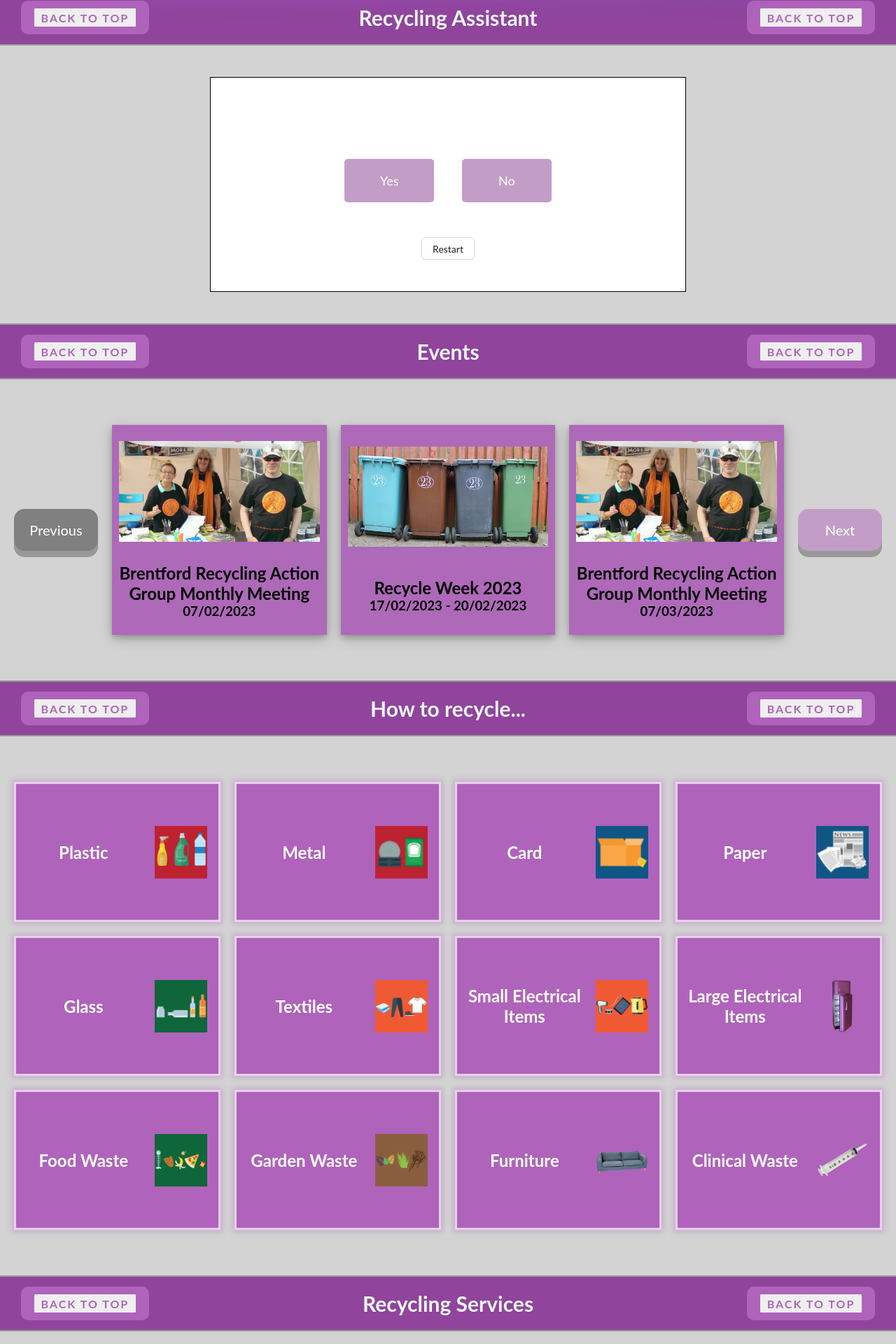
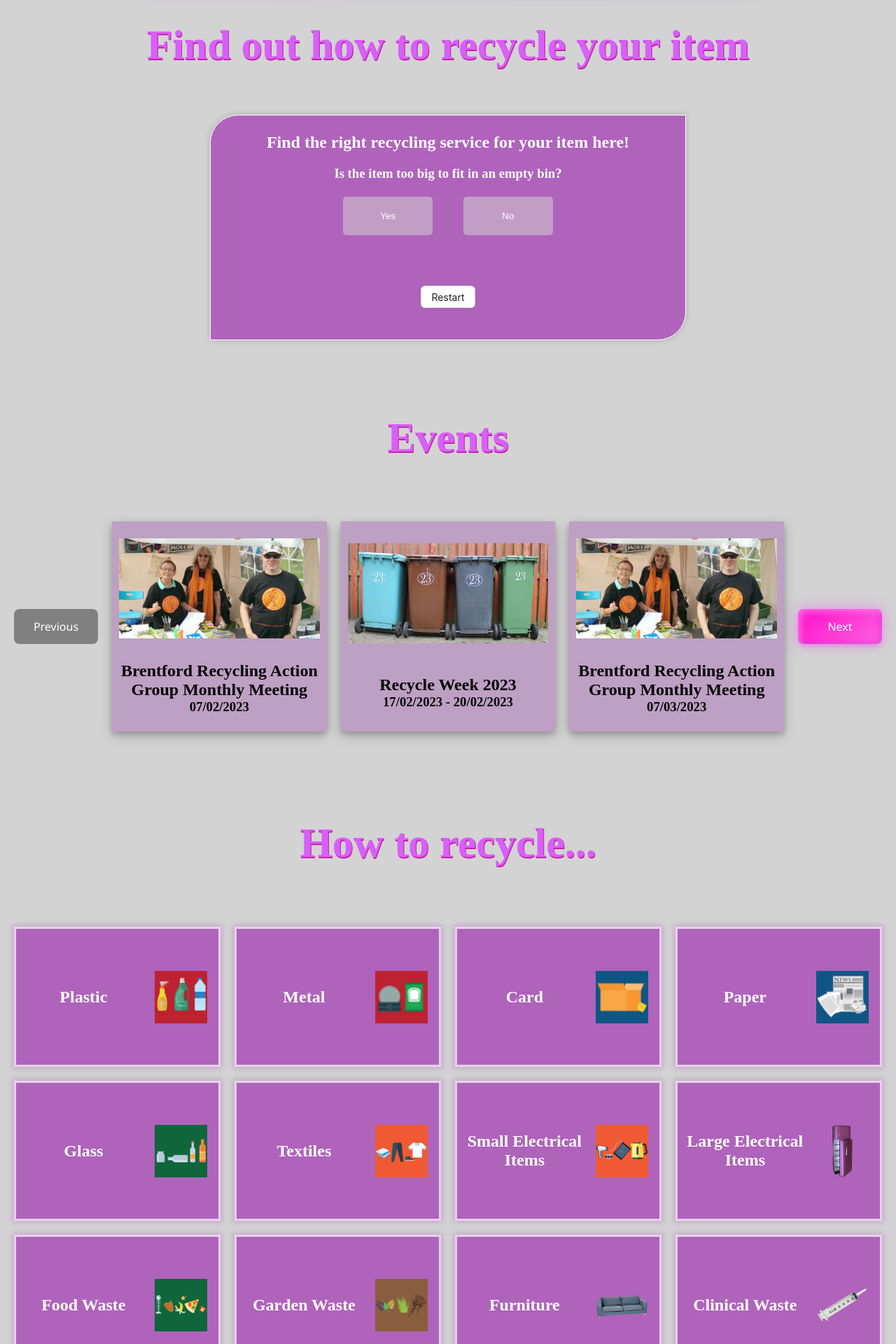
Before and after one commit to ajn2020/test, a Next.js app: page / in a window 1280 px wide. Shown: the part 524-2444 px from the top of the page at 70% size. Built offline with nearby package versions, Linux system fonts and the light colour scheme.

Commit message:
animation+'back to top'

```diff
--- a/components/EventCardCarousel.tsx
+++ b/components/EventCardCarousel.tsx
@@ -5,6 +5,7 @@ import { Events } from "@/data/Events";
 
 type EventCardCarouselProps = {
   events: Array<Events>;
+  t2: boolean;
 };
 
 export default function EventCardCarousel(props: EventCardCarouselProps) {
@@ -38,8 +39,19 @@ export default function EventCardCarousel(props: EventCardCarouselProps) {
           Previous
         </button>
       </div>
+      {/* props.t2 */}
       <div className="event-card-carousel">
-        {displayedEvents.map((event) => (
+        {displayedEvents.map((event, i) => (
+          <div
+            style={{
+              animationDelay: i * 0.2 + "s",
+            }}
+            className={
+              props.t2
+                ? `animate__animated animate__rollIn animate__delay-${i + 0.1}s`
+                : ""
+            }
+          >
             <EventCard
               key={uuidv4()}
               image={event.image}
@@ -47,6 +59,7 @@ export default function EventCardCarousel(props: EventCardCarouselProps) {
               date={event.date}
               description={event.description}
             />
+          </div>
         ))}
       </div>
       <div className="event-card-carousel-button-div">
--- a/components/Fact.tsx
+++ b/components/Fact.tsx
@@ -16,9 +16,7 @@ export default function Fact() {
     <div className="factBox">
       <h3>{currentFact.title}</h3>
       <br />
-      <ReactMarkdown className="fact-box-content">
-        {currentFact.content}
-      </ReactMarkdown>
+      <ReactMarkdown>{currentFact.content}</ReactMarkdown>
     </div>
   );
 }
--- a/components/Header.tsx
+++ b/components/Header.tsx
@@ -19,7 +19,7 @@ export default function Header(props: HeaderProps) {
 
   return (
     <>
-      <div className="header" id="Header">
+      <div className="header animate__animated animate__fadeIn" id="Header">
         <div className="header-title">Hounslow Recycling Hub</div>
         <br />
         <div className="header-description">
--- a/components/ItemTypeCardGrid.tsx
+++ b/components/ItemTypeCardGrid.tsx
@@ -2,11 +2,23 @@ import ItemTypeCard from "@/components/ItemTypeCard";
 
 type ItemTypeCardGridProps = {
   openAccordion(id: string): void;
+  t3: boolean;
 };
 
 export default function ItemTypeCardGrid(props: ItemTypeCardGridProps) {
   return (
     <div className="item-type-card-grid">
+      <div
+        style={{
+          animationDelay: "0.1s",
+          width: '100%'
+        }}
+        className={
+          props.t3
+            ? `animate__animated animate__zoomIn animate__delay-0.1s`
+            : ""
+        }
+      >
         <ItemTypeCard
           frontTitle="Plastic"
           frontImage="./plastic.png"
@@ -15,6 +27,18 @@ export default function ItemTypeCardGrid(props: ItemTypeCardGridProps) {
           serviceID="Red Recycling Box"
           openAccordion={props.openAccordion}
         />
+      </div>
+      <div
+        style={{
+          animationDelay: "0.2s",
+          width: '100%'
+        }}
+        className={
+          props.t3
+            ? `animate__animated animate__zoomIn animate__delay-0.2s`
+            : ""
+        }
+      >
         <ItemTypeCard
           frontTitle="Metal"
           frontImage="./metal.png"
@@ -23,6 +47,18 @@ export default function ItemTypeCardGrid(props: ItemTypeCardGridProps) {
           serviceID="Red Recycling Box"
           openAccordion={props.openAccordion}
         />
+      </div>
+      <div
+        style={{
+          animationDelay: "0.3s",
+          width: '100%'
+        }}
+        className={
+          props.t3
+            ? `animate__animated animate__zoomIn animate__delay-0.3s`
+            : ""
+        }
+      >
         <ItemTypeCard
           frontTitle="Card"
           frontImage="./card.png"
@@ -31,6 +67,18 @@ export default function ItemTypeCardGrid(props: ItemTypeCardGridProps) {
           serviceID="Blue Recycling Box"
           openAccordion={props.openAccordion}
         />
+      </div>
+      <div
+        style={{
+          animationDelay: "0.4s",
+          width: '100%'
+        }}
+        className={
+          props.t3
+            ? `animate__animated animate__zoomIn animate__delay-0.4s`
+            : ""
+        }
+      >
         <ItemTypeCard
           frontTitle="Paper"
           frontImage="./paper.png"
@@ -39,6 +87,18 @@ export default function ItemTypeCardGrid(props: ItemTypeCardGridProps) {
           serviceID="Blue Recycling Box"
           openAccordion={props.openAccordion}
         />
+      </div>
+      <div
+        style={{
+          animationDelay: "0.5s",
+          width: '100%'
+        }}
+        className={
+          props.t3
+            ? `animate__animated animate__zoomIn animate__delay-0.4s`
+            : ""
+        }
+      >
         <ItemTypeCard
           frontTitle="Glass"
           frontImage="./glass.png"
@@ -47,6 +107,18 @@ export default function ItemTypeCardGrid(props: ItemTypeCardGridProps) {
           serviceID="Green Recycling Box"
           openAccordion={props.openAccordion}
         />
+      </div>
+      <div
+        style={{
+          animationDelay: "0.6s",
+          width: '100%'
+        }}
+        className={
+          props.t3
+            ? `animate__animated animate__zoomIn animate__delay-0.5s`
+            : ""
+        }
+      >
         <ItemTypeCard
           frontTitle="Textiles"
           frontImage="./textiles.png"
@@ -55,6 +127,18 @@ export default function ItemTypeCardGrid(props: ItemTypeCardGridProps) {
           serviceID="Tied Carrier Bag (1)"
           openAccordion={props.openAccordion}
         />
+      </div>
+      <div
+        style={{
+          animationDelay: "0.7s",
+          width: '100%'
+        }}
+        className={
+          props.t3
+            ? `animate__animated animate__zoomIn animate__delay-0.6s`
+            : ""
+        }
+      >
         <ItemTypeCard
           frontTitle="Small Electrical Items"
           frontImage="./small_electrical_items.png"
@@ -63,6 +147,18 @@ export default function ItemTypeCardGrid(props: ItemTypeCardGridProps) {
           serviceID="Tied Carrier Bag (2)"
           openAccordion={props.openAccordion}
         />
+      </div>
+      <div
+        style={{
+          animationDelay: "0.8s",
+          width: '100%'
+        }}
+        className={
+          props.t3
+            ? `animate__animated animate__zoomIn animate__delay-0.7s`
+            : ""
+        }
+      >
         <ItemTypeCard
           frontTitle="Large Electrical Items"
           frontImage="./large_electrical_items.png"
@@ -71,6 +167,18 @@ export default function ItemTypeCardGrid(props: ItemTypeCardGridProps) {
           serviceID="Bulky Waste Collection Service"
           openAccordion={props.openAccordion}
         />
+      </div>
+      <div
+        style={{
+          animationDelay: "0.9s",
+          width: '100%'
+        }}
+        className={
+          props.t3
+            ? `animate__animated animate__zoomIn animate__delay-0.8s`
+            : ""
+        }
+      >
         <ItemTypeCard
           frontTitle="Food Waste"
           frontImage="./food_waste.png"
@@ -79,6 +187,18 @@ export default function ItemTypeCardGrid(props: ItemTypeCardGridProps) {
           serviceID="Food Waste Bin"
           openAccordion={props.openAccordion}
         />
+      </div>
+      <div
+        style={{
+          animationDelay: "1s",
+          width: '100%'
+        }}
+        className={
+          props.t3
+            ? `animate__animated animate__zoomIn animate__delay-0.9s`
+            : ""
+        }
+      >
         <ItemTypeCard
           frontTitle="Garden Waste"
           frontImage="./garden_waste.png"
@@ -87,6 +207,18 @@ export default function ItemTypeCardGrid(props: ItemTypeCardGridProps) {
           serviceID="Brown Wheeled Bin"
           openAccordion={props.openAccordion}
         />
+      </div>
+      <div
+        style={{
+          animationDelay: "1.1s",
+          width: '100%'
+        }}
+        className={
+          props.t3
+            ? `animate__animated animate__zoomIn animate__delay-1.0s`
+            : ""
+        }
+      >
         <ItemTypeCard
           frontTitle="Furniture"
           frontImage="./bulky_waste.png"
@@ -95,6 +227,18 @@ export default function ItemTypeCardGrid(props: ItemTypeCardGridProps) {
           serviceID="Bulky Waste Collection Service"
           openAccordion={props.openAccordion}
         />
+      </div>
+      <div
+        style={{
+          animationDelay: "1.2s",
+          width: '100%'
+        }}
+        className={
+          props.t3
+            ? `animate__animated animate__zoomIn animate__delay-1.1s`
+            : ""
+        }
+      >
         <ItemTypeCard
           frontTitle="Clinical Waste"
           frontImage="./clinical_waste_collection_service.png"
@@ -104,5 +248,6 @@ export default function ItemTypeCardGrid(props: ItemTypeCardGridProps) {
           openAccordion={props.openAccordion}
         />
       </div>
+    </div>
   );
 }
--- a/components/Navbar.tsx
+++ b/components/Navbar.tsx
@@ -26,7 +26,7 @@ export default function Navbar(props: NavbarProps) {
 
   return (
     <div>
-      <div className="navbar">
+      <div className="navbar animate__animated animate__fadeIn">
         <div className="navbarCenter">
           <div className="navbarCenterLeft">
             <div className="navbarCenterLogoBox">
--- a/components/Question.tsx
+++ b/components/Question.tsx
@@ -30,9 +30,9 @@ export default function Question() {
 
   return (
     <div className="question-box">
-      <h3 style={{
+      <h2 style={{
         marginBottom: 20
-      }}>{currentQuestion.question}</h3>
+      }}>{currentQuestion.question}</h2>
       <div className="question-box-answers">
         {currentQuestion.answers.map((option) => (
           <button
--- a/components/Subheading.tsx
+++ b/components/Subheading.tsx
@@ -4,11 +4,13 @@ type SubheadingProps = {
 };
 
 export default function Subheading(props: SubheadingProps) {
+
   return (
     <div className="subheading-container-wrapper" id={props.id}>
-      <hr className="subheading-separator" />
+
+      {/* <hr className="subheading-separator" /> */}
       <div className="subheading-container">
-        <div className="subheading-anchors">
+        {/* <div className="subheading-anchors">
           <a href="#">
             <button className="c-button c-button--gooey">
               Back to top
@@ -42,9 +44,9 @@ export default function Subheading(props: SubheadingProps) {
               </filter>
             </defs>
           </svg>
-        </div>
+        </div> */}
         <h3 className="subheading-text">{props.title}</h3>
-        <div className="subheading-anchors">
+        {/* <div className="subheading-anchors">
           <a href="#">
             <button className="c-button c-button--gooey">
               Back to top
@@ -55,9 +57,9 @@ export default function Subheading(props: SubheadingProps) {
               </div>
             </button>
           </a>
-        </div>
+        </div> */}
       </div>
-      <hr className="subheading-separator" />
+      {/* <hr className="subheading-separator" /> */}
     </div>
   );
 }
--- a/package.json
+++ b/package.json
@@ -16,6 +16,7 @@
     "@types/react": "18.0.27",
     "@types/react-dom": "18.0.10",
     "@types/uuid": "^9.0.0",
+    "animate.css": "^4.1.1",
     "antd": "^5.2.1",
     "eslint": "8.32.0",
     "eslint-config-next": "13.1.5",
--- a/src/pages/index.tsx
+++ b/src/pages/index.tsx
@@ -1,4 +1,6 @@
 import Head from "next/head";
+import "animate.css";
+import { useEffect, useState } from "react";
 import Header from "@/components/Header";
 import Navbar from "@/components/Navbar";
 import EngagingBox from "@/components/EngagingBox";
@@ -25,6 +27,15 @@ type Props = {
 };
 
 export default function Home(props: Props) {
+  const [top, setTop] = useState(false);
+  // Find the right
+  const [t1, setT1] = useState(false);
+  // EVENTS
+  const [t2, setT2] = useState(false);
+  // How to recycle...
+  const [t3, setT3] = useState(false);
+  const [t4, setT4] = useState(false);
+
   const recyclingServiceAccordionGridRef =
     useRef<RecyclingServiceAccordionGridRef>(null);
 
@@ -32,6 +43,43 @@ export default function Home(props: Props) {
     recyclingServiceAccordionGridRef.current?.openAccordion(id);
   }
 
+  useEffect(() => {
+    window.onscroll = () => {
+      let scrollTop = window.pageYOffset || document.documentElement.scrollTop;
+      console.log("scrollTop = ", scrollTop);
+      if (scrollTop > 1000) {
+        setTop(true);
+      } else {
+        setTop(false);
+      }
+      if (scrollTop >= 100 && scrollTop <= 1150) {
+        setT1(true);
+      } else {
+        setT1(false);
+      }
+
+      if (scrollTop >= 560 && scrollTop <= 1350) {
+        setT2(true);
+      } else {
+        setT2(false);
+      }
+
+      if (scrollTop >= 1150 && scrollTop <= 2500) {
+        setT3(true);
+      } else {
+        setT3(false);
+      }
+
+      if (scrollTop >= 2000) {
+        setT4(true);
+      } else {
+        setT4(false);
+      }
+    };
+    return () => {
+      window.onscroll = null;
+    };
+  }, []);
   return (
     <>
       <Head>
@@ -49,32 +97,54 @@ export default function Home(props: Props) {
 
       <Header displayEvents={props.events.length > 0} />
 
+      <div className="animate__animated animate__fadeInRight">
         <EngagingBox />
+      </div>
 
-      <Subheading title="Recycling Assistant" id="DecisionTree" />
+      <div className="animate__animated animate__fadeInLeft">
+        <Subheading
+          title="Find out how to recycle your item"
+          id="DecisionTree"
+        />
+      </div>
+
+      <div className={t1 ? "animate__animated animate__jello" : ""}>
         <DecisionTree />
+      </div>
 
       {props.events.length > 0 ? (
         <>
+          <div className={t2 ? "animate__animated animate__fadeInLeft" : ""}>
             <Subheading title="Events" id="EventCardCarousel" />
-          <EventCardCarousel events={props.events} />
+          </div>
+
+          <EventCardCarousel t2={t2} events={props.events} />
         </>
       ) : (
         ""
       )}
+      <div className={t3 ? "animate__animated animate__fadeInLeft" : ""}>
+        <Subheading title="How to recycle..." id="ItemTypeCardGrid" />
+      </div>
 
-      <Subheading title="How to recycle..." id="ItemTypeCardGrid" />
-      <ItemTypeCardGrid openAccordion={openAccordion} />
+      <ItemTypeCardGrid t3={t3} openAccordion={openAccordion} />
 
+      <div className={t4 ? "animate__animated animate__fadeInLeft" : ""}>
         <Subheading
           title="Recycling Services"
           id="RecyclingServiceAccordionGrid"
         />
+      </div>
       <RecyclingServiceAccordionGrid
+        t4={t4}
         recyclingServices={props.recyclingServices}
         ref={recyclingServiceAccordionGridRef}
       />
-
+      {top && (
+        <a href="#">
+          <button className="toTop">Top</button>
+        </a>
+      )}
       <Footer />
     </>
   );
--- a/styles/style.css
+++ b/styles/style.css
@@ -1,11 +1,3 @@
-/*========================================
-    ALL
-========================================*/
-
-* {
-  font-family: "Lato";
-}
-
 /*========================================
     ALL LINKS
 ========================================*/
@@ -38,7 +30,7 @@ a:hover {
   /* background-color: #cfa4d5; */
   background: linear-gradient(#d860f9, #642f6c);
   color: white;
-  font-family: "Lato";
+  font-family: Lato;
   text-align: center;
   padding: 30px;
   position: relative;
@@ -49,11 +41,12 @@ a:hover {
 }
 
 .header-description {
-  font-size: 17px;
+  font-size: 15px;
 }
 
 .header-anchors {
   /* width: 400px; */
+
   display: flex;
   padding: 15px 100px;
   margin-top: 20px;
@@ -63,7 +56,7 @@ a:hover {
   left: 0;
 }
 
-.header-dot {
+.header-quan {
   width: 10px;
   height: 10px;
   background-color: #fff;
@@ -77,7 +70,6 @@ a:hover {
   border-radius: 10px;
   margin: 0 50px;
   padding: 8px;
-  font-size: 18px;
 }
 
 .header-search {
@@ -101,7 +93,6 @@ a:hover {
 /*======================================
     ENGAGING BOX
 ========================================*/
-
 .engaging-box-wrapper {
   background-color: #bda0c3;
   /* border-style: ridge; */
@@ -111,7 +102,7 @@ a:hover {
   border-width: 3px;
   margin: 55px 100px;
   margin-bottom: -31px;
-  padding: 20px;
+  padding: 15px;
   text-align: center;
   justify-content: center;
   --background: linear-gradient(to right, #d860f9 0%, #6656c0 100%);
@@ -140,9 +131,25 @@ a:hover {
   transition: opacity .5s;
 }
 
+
+
+
+
+
 /*======================================
     QUESTION BOX
 ========================================*/
+.factBox {
+  --color: black;
+  background: #fff;
+  color: var(--color);
+  width: 100%;
+  height: 100%;
+  overflow: visible;
+  border-radius: .7rem;
+  padding: 30px 0;
+}
+
 .question-box {
   display: grid;
   grid-template-rows: auto auto;
@@ -167,14 +174,12 @@ a:hover {
 
 .answer-button {
   color: black;
-  font-size: 18px;
   font-weight: bold;
   padding: 10px;
   margin: 5px 20px;
   cursor: pointer;
   border: 5px solid transparent;
   border-radius: 5px;
-  border-style: solid;
 }
 
 .answer-button.border-correct {
@@ -193,23 +198,24 @@ a:hover {
   display: flex;
   flex-direction: column;
   margin: 10px 0px;
-  background-color: #90449c;
+  /* background-color: #90449c; */
   margin-bottom: 45px;
-  margin-top: 45px;
+  margin-top: 85px;
 }
 
 .subheading-container {
   width: 100%;
   display: grid;
-  grid-template-columns: auto 1fr auto;
+  /* grid-template-columns: auto 1fr auto; */
   align-items: center;
   justify-items: center;
+  /* border: 1px solid red; */
+  text-align: center;
 }
 
 .subheading-anchors {
   display: flex;
   margin: 0 30px;
-  font-size: 17px;
 }
 
 .subheading-anchors a {
@@ -220,10 +226,57 @@ a:hover {
   padding: 7px 15px;
 }
 
+.toTop {
+  position: fixed;
+  right: 50px;
+  bottom: 50px;
+  display: flex;
+  align-items: center;
+  justify-content: center;
+  width: 60px;
+  cursor: pointer;
+  height: 60px;
+  border-radius: 50%;
+  border: none;
+  background: #d20fc5;
+  color: #e5e5e5;
+  font-weight: 500;
+  box-shadow: inset 20px 20px 39px #e30dd1,
+    inset -20px -20px 39px #d21ec6;
+  font-size: 20px;
+  font-weight: bold;
+  z-index: 100;
+}
+
+.toTop::after {
+  content: '';
+  position: absolute;
+  z-index: -1;
+  left: -10px;
+  top: -10px;
+  border-radius: 50%;
+  width: calc(100% + 20px);
+  height: calc(100% + 20px);
+  background: linear-gradient(35deg, rgb(238, 47, 216), rgb(218, 57, 143), rgb(23, 135, 255));
+  filter: blur(10px);
+  animation: rotcirclegr 1s linear infinite;
+}
+
+@keyframes rotcirclegr {
+  to {
+    transform: rotate(360deg);
+  }
+}
+
 .subheading-text {
-  font-size: 30px;
+  font-size: 60px;
   margin: 20px 0;
-  color: aliceblue;
+  /* font-family: monospace; */
+  /* font-style: italic; */
+  color: #d860f9;
+  font-weight: bold;
+  text-shadow: #c627ae 1px 1px 0px, #ca15a6 1px 2px 0;
+  /* color: aliceblue; */
 }
 
 .subheading-separator {
@@ -242,6 +295,12 @@ a:hover {
   margin: 30px 300px;
   text-align: center;
   padding: 25px 0;
+  /* border: 2px solid #6656c0; */
+  border-radius: 8px;
+  box-shadow: 0 0 10px rgba(0, 0, 0, 0.19);
+  background: #af63bb;
+  border-radius: 40px 0 40px 0;
+  color: white;
 }
 
 .decision-tree-title {
@@ -257,14 +316,13 @@ a:hover {
 
 .decision-tree-option {
   width: 20%;
-  margin: 20px 20px 0px 20px;
-  padding: 20px;
+  margin: 22px 22px;
+  padding: 20px 20px;
   border-width: 0;
   border-radius: 5px;
   background-color: #c29ec7;
   color: #fff;
   cursor: pointer;
-  font-size: 18px;
 }
 
 /*========================================
@@ -293,13 +351,52 @@ a:hover {
 }
 
 .event-card-carousel-button {
-  height: 60px;
-  width: 120px;
+  --clr-font-main: hsla(0 0% 20% / 100);
+  --btn-bg-1: rgb(255, 97, 223);
+  --btn-bg-2: rgb(255, 31, 206);
+  --btn-bg-color: hsla(360 100% 100% / 1);
+  --radii: 0.5em;
+  cursor: pointer;
+  padding: 0.9em 1.4em;
+  min-width: 120px;
+  min-height: 44px;
+  font-size: var(--size, 1rem);
+  font-family: "Segoe UI", system-ui, sans-serif;
+  font-weight: 500;
+  transition: 0.8s;
+  background-size: 280% auto;
+  background-image: linear-gradient(325deg, var(--btn-bg-2) 0%, var(--btn-bg-1) 55%, var(--btn-bg-2) 90%);
+  border: none;
+  border-radius: var(--radii);
+  color: var(--btn-bg-color);
+  box-shadow: 0px 0px 20px rgba(246, 71, 255, 0.5), 0px 5px 5px -1px rgba(233, 58, 221, 0.25), inset 4px 4px 8px rgba(255, 175, 252, 0.5), inset -4px -4px 8px rgba(203, 19, 216, 0.35);
+}
+
+.event-card-carousel-button:hover {
+  background-position: right top;
+}
+
+.event-card-carousel-button:is(:focus, :focus-within, :active) {
+  outline: none;
+  box-shadow: 0 0 0 3px var(--btn-bg-color), 0 0 0 6px var(--btn-bg-2);
+}
+
+@media (prefers-reduced-motion: reduce) {
+  .btn-donate {
+    transition: linear;
+  }
+}
+
+/* .event-card-carousel-button {
+  height: 70x;
+  width: 150px;
   display: inline-block;
-  padding: 15px;
-  font-size: 20px;
+  padding: 15px 25px;
+  font-size: 24px;
   cursor: pointer;
   text-align: center;
+  text-decoration: none;
+  outline: none;
   color: #fff;
   background-color: #c29ec7;
   border: none;
@@ -319,6 +416,15 @@ a:hover {
 .event-card-carousel-button:disabled {
   background-color: grey;
   cursor: not-allowed;
+} */
+.event-card-carousel-button:disabled {
+  background: grey !important;
+  cursor: not-allowed;
+  box-shadow: none !important;
+}
+
+.event-card-carousel-button:disabled:hover {
+  background: grey !important;
 }
 
 /*========================================
@@ -365,7 +471,8 @@ a:hover {
 }
 
 .event-card-front {
-  background: #ae69b9;
+  /* background: #ae69b9; */
+  background: #bda0c3;
   transform: rotateY(0deg);
   display: grid;
   grid-template-rows: auto auto;
@@ -378,14 +485,13 @@ a:hover {
 }
 
 .event-card-back {
-  font-size: 17px;
   background: #c29ec7;
   transform: rotateY(180deg);
   display: grid;
   overflow: auto;
 }
 
-.event-card-container:hover .event-card-image{
+.event-card-container:hover .event-card-image {
   transform: scale(1.05);
 }
 
@@ -454,9 +560,9 @@ a:hover {
   backface-visibility: hidden;
   color: white;
 
-  -webkit-box-shadow:0px 0px 7px 6px rgba(175,99,187,0.34);
-  -moz-box-shadow: 0px 0px 7px 6px rgba(175,99,187,0.34);
-  box-shadow: 0px 0px 7px 6px rgba(175,99,187,0.34);
+  -webkit-box-shadow: 0px 0px 7px 6px rgba(175, 99, 187, 0.34);
+  -moz-box-shadow: 0px 0px 7px 6px rgba(175, 99, 187, 0.34);
+  box-shadow: 0px 0px 7px 6px rgba(175, 99, 187, 0.34);
 }
 
 .item-type-card-front {
@@ -537,7 +643,7 @@ a:hover {
 }
 
 .recycling-service-accordion-description {
-  color: black;
+  color: white;
 }
 
 .recycling-service-accordion-content-hidden {
@@ -545,7 +651,6 @@ a:hover {
   max-height: 0;
   overflow: hidden;
   transition: max-height 0.2s ease-out;
-  font-size: 18px;
 }
 
 .recycling-service-accordion-content-displayed {
@@ -553,11 +658,6 @@ a:hover {
   max-height: 1000px;
   overflow: hidden;
   transition: max-height 0.2s ease-in;
-  font-size: 18px;
-}
-
-.recycling-service-accordion-infographic {
-  width: 100%;
 }
 
 /*========================================
```
Also changed, not shown: components/RecyclingServiceAccordion.tsx (+5 -15 lines), components/RecyclingServiceAccordionGrid.tsx (+26 -3 lines), 2 other files (tests, documents, lock files or other folders). Lines whose indentation alone changed are shown as unchanged.
